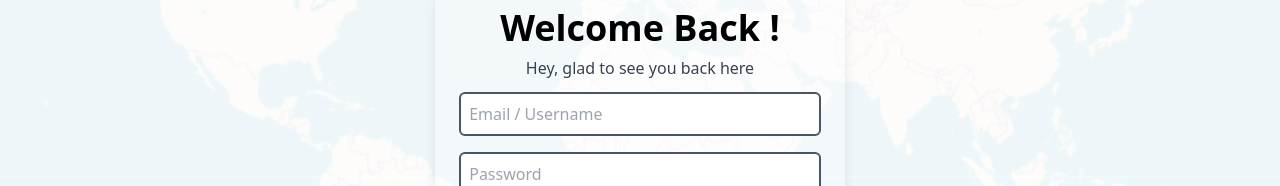
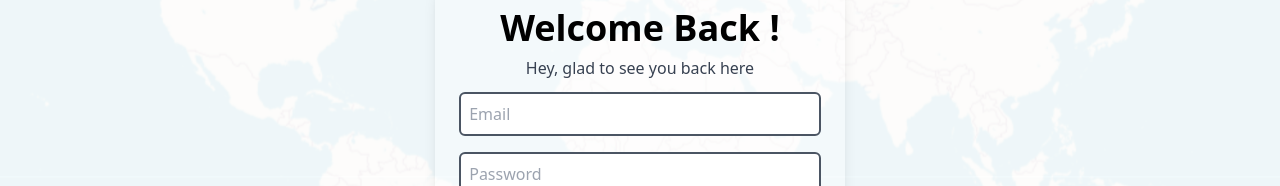
Before and after one commit to CodeXGautam/Routewizard, a React (Create React App) app: page /login in a window 1280 px wide. Shown: the part 279-465 px from the top of the page. Built offline with nearby package versions, Linux system fonts and the light colour scheme.

Commit message:
fix: Update email input placeholder to be more concise

```diff
--- a/src/Pages/Login.js
+++ b/src/Pages/Login.js
@@ -107,7 +107,7 @@ const Login = (props) => {
                         <p className="text-gray-700 text-md">Hey, glad to see you back here</p>
                     </div>
                     <form className="flex flex-col gap-4 w-[100%] mt-0" onSubmit={submitHandler}>
-                        <input type="email" placeholder="Email / Username" value={loginData.email} id="email" name="email"
+                        <input type="email" placeholder="Email" value={loginData.email} id="email" name="email"
                             className="text-gray-900 border-2 border-gray-600 p-2 rounded-md" onChange={changeHandler} />
                         <input type="password" placeholder="Password" value={loginData.password} name="password" id="password"
                             className="text-gray-900 border-2 border-gray-600 p-2 rounded-md" onChange={changeHandler} />
```
